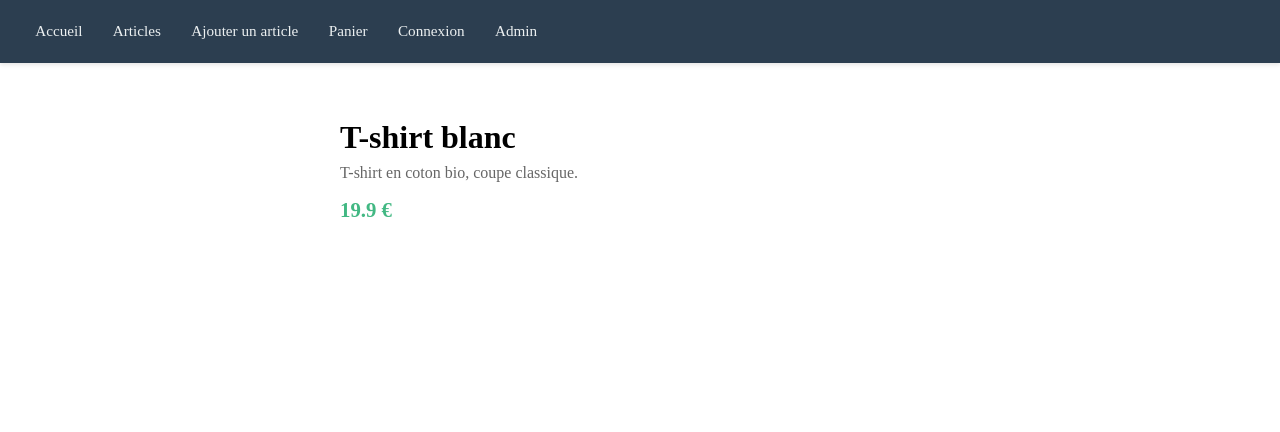
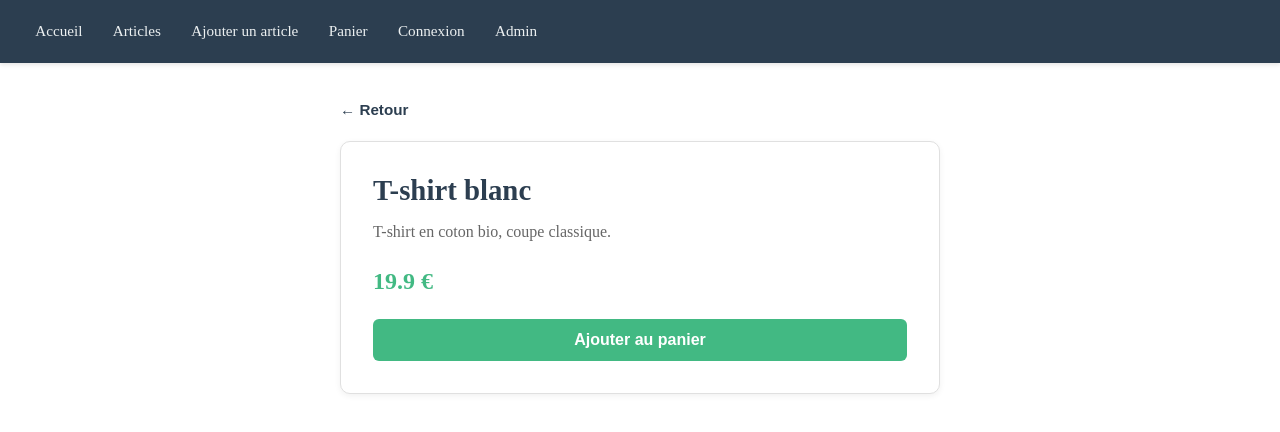
Before and after one commit to Lykomonix/TP1_HARTZ, a Vue app: page /articles/1 in a window 1280 px wide. Shown: the top 432 px of the page. Built offline with nearby package versions, Linux system fonts and the light colour scheme.

Commit message:
feat: amélirorationd la page item

```diff
--- /dev/null
+++ b/src/services/basketService.js
@@ -0,0 +1,68 @@
+// services/basketService.js
+
+const STORAGE_KEY = "basket";
+
+function getAll() {
+  const data = localStorage.getItem(STORAGE_KEY);
+  return data ? JSON.parse(data) : [];
+}
+
+function saveAll(basket) {
+  localStorage.setItem(STORAGE_KEY, JSON.stringify(basket));
+}
+
+function add(item) {
+  const basket = getAll();
+  const existing = basket.find((i) => i.id === item.id);
+
+  if (existing) {
+    existing.quantity += 1;
+  } else {
+    basket.push({ ...item, quantity: 1 });
+  }
+
+  saveAll(basket);
+  return basket;
+}
+
+function remove(id) {
+  const basket = getAll().filter((i) => i.id !== Number(id));
+  saveAll(basket);
+  return basket;
+}
+
+function updateQuantity(id, quantity) {
+  let basket = getAll();
+
+  if (quantity <= 0) {
+    basket = basket.filter((i) => i.id !== Number(id));
+  } else {
+    const item = basket.find((i) => i.id === Number(id));
+    if (item) item.quantity = quantity;
+  }
+
+  saveAll(basket);
+  return basket;
+}
+
+function clearAll() {
+  localStorage.removeItem(STORAGE_KEY);
+}
+
+function getCount() {
+  return getAll().reduce((sum, i) => sum + i.quantity, 0);
+}
+
+function getTotal() {
+  return getAll().reduce((sum, i) => sum + i.price * i.quantity, 0);
+}
+
+export default {
+  getAll,
+  add,
+  remove,
+  updateQuantity,
+  clearAll,
+  getCount,
+  getTotal
+};
--- a/src/views/ItemCard.vue
+++ b/src/views/ItemCard.vue
@@ -1,50 +1,123 @@
-<!-- views/ItemCard.vue -->
 <script setup>
 import { ref } from 'vue'
-import { useRoute } from 'vue-router'
-import articleService from '../services/articleService';
+import { useRoute, useRouter } from 'vue-router'
+import articleService from '../services/articleService'
+import basketService from '../services/basketService'
 
 const route = useRoute()
+const router = useRouter()
 
 const item = ref(articleService.getById(route.params.id))
+const added = ref(false)
+
+function goBack() {
+  router.back()
+}
+
+function addToBasket() {
+  basketService.add(item.value)
+  added.value = true
+  setTimeout(() => (added.value = false), 1500)
+}
 </script>
 
 <template>
+  <div class="page">
+    <button class="back-button" @click="goBack">
+      ← Retour
+    </button>
+
     <div v-if="item" class="item-detail">
       <h1>{{ item.name }}</h1>
       <p class="description">{{ item.description }}</p>
       <p class="price">{{ item.price }} €</p>
+
+      <button class="add-button" :class="{ added }" @click="addToBasket">
+        {{ added ? '✓ Ajouté au panier' : 'Ajouter au panier' }}
+      </button>
     </div>
+
     <div v-else class="not-found">
       <p>Article introuvable.</p>
+    </div>
   </div>
 </template>
 
 <style scoped>
-.item-detail {
+.page {
   max-width: 600px;
   margin: 2rem auto;
-  padding: 1.5rem;
+  padding: 0 1.5rem;
+}
+
+.back-button {
+  background: none;
+  border: none;
+  color: #2c3e50;
+  font-size: 0.95rem;
+  font-weight: 600;
+  cursor: pointer;
+  padding: 0.4rem 0;
+  margin-bottom: 1rem;
+  transition: color 0.2s ease;
+}
+
+.back-button:hover {
+  color: #42b983;
+}
+
+.item-detail {
+  background-color: #ffffff;
+  border: 1px solid #e0e0e0;
+  border-radius: 10px;
+  padding: 2rem;
+  box-shadow: 0 2px 6px rgba(0, 0, 0, 0.06);
 }
 
 .item-detail h1 {
-  margin-bottom: 0.5rem;
+  margin: 0 0 0.75rem;
+  font-size: 1.8rem;
+  color: #2c3e50;
 }
 
 .description {
   color: #666;
-  margin-bottom: 1rem;
+  line-height: 1.6;
+  margin-bottom: 1.5rem;
 }
 
 .price {
   font-weight: 700;
-  font-size: 1.3rem;
-  color: #42b883;
+  font-size: 1.5rem;
+  color: #42b983;
+  margin-bottom: 1.5rem;
+}
+
+.add-button {
+  width: 100%;
+  border: none;
+  border-radius: 6px;
+  padding: 0.75rem 1.5rem;
+  font-size: 1rem;
+  font-weight: 600;
+  color: white;
+  background-color: #42b983;
+  cursor: pointer;
+  transition: background-color 0.2s ease;
+}
+
+.add-button:hover {
+  background-color: #369870;
+}
+
+.add-button.added {
+  background-color: #27ae60;
 }
 
 .not-found {
   text-align: center;
   padding: 3rem;
   color: #999;
+  font-size: 1.1rem;
 }
 </style>
```
Lines whose indentation alone changed are shown as unchanged.
